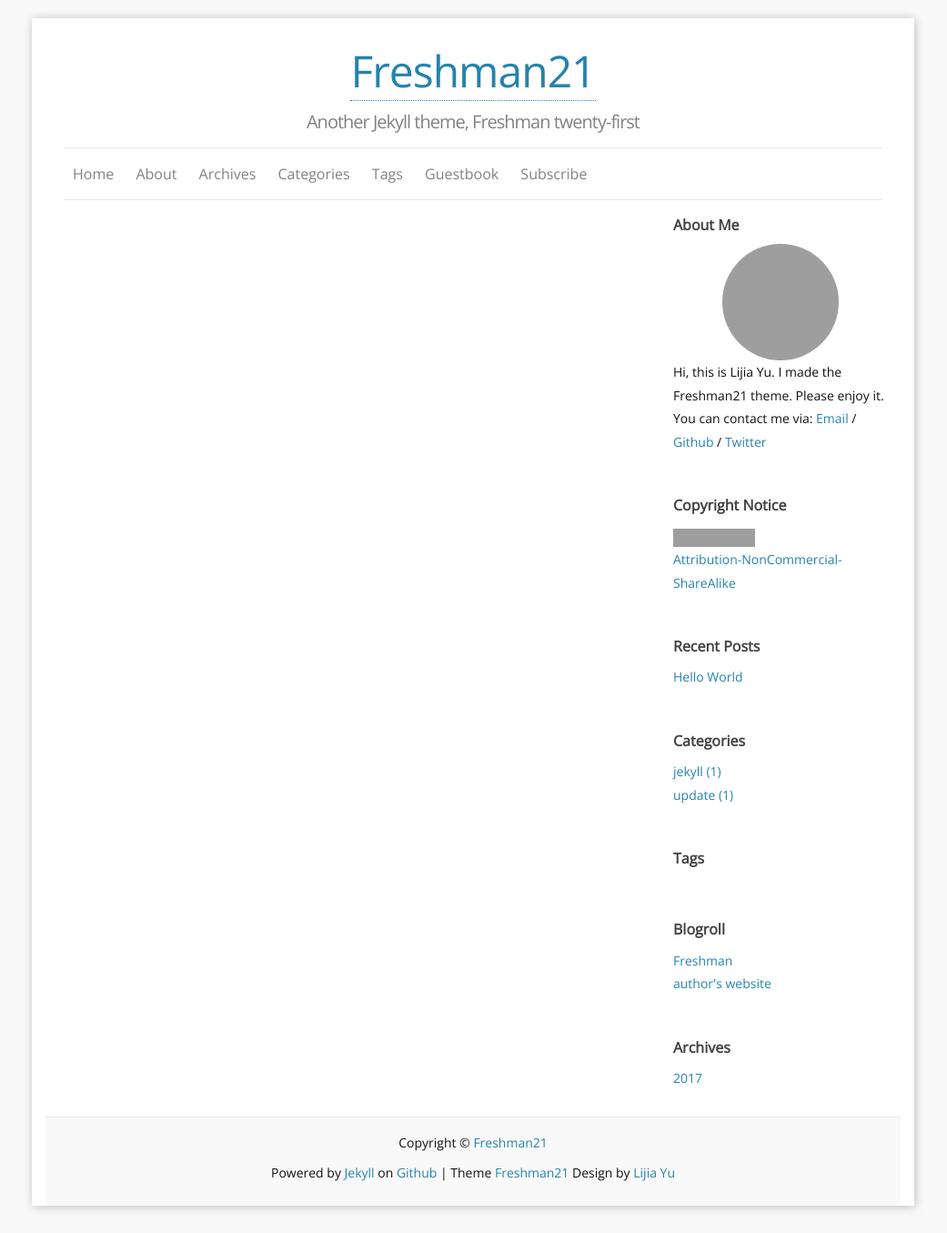
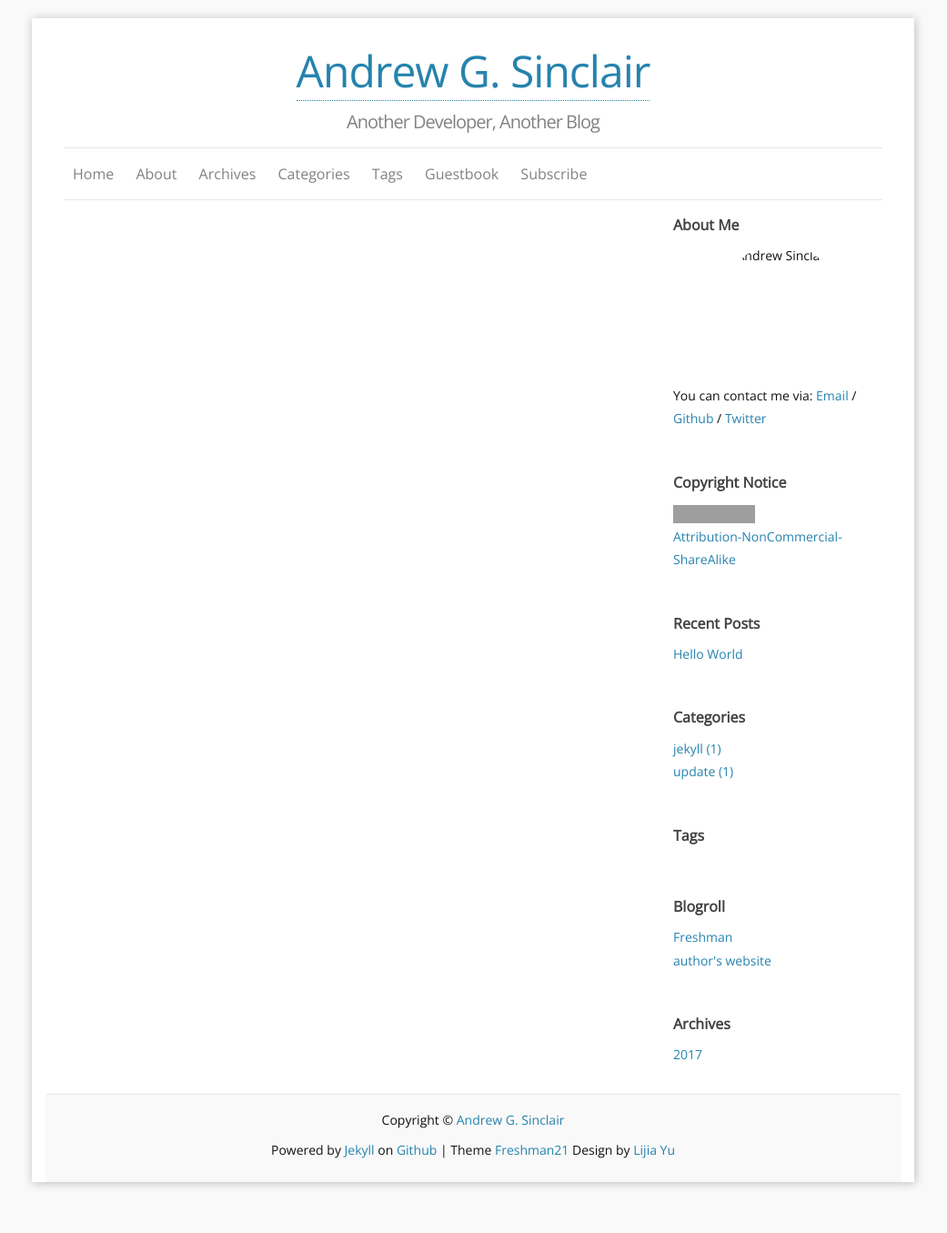
Before and after one commit to AndrewSinclair/AndrewSinclair.github.io, a Jekyll site: the page built from index.md, in a window 1280 px wide. Shown: the whole page at 91% size, without its empty margins (120-1161 px from the left). Built offline with Jekyll 4.4.1, drawn with Linux system fonts in a browser that asks for light colours; our own code applies the rules of GitHub Pages for plain Markdown files; the list of posts is cut into pages by our own code; after the commit the page ends 1329 px from its top, so only the background shows below that; grey boxes are pictures that could not be loaded.

Commit message:
updtaed the config data

```diff
--- a/_config.yml
+++ b/_config.yml
@@ -1,22 +1,22 @@
 ### Site info:
-title: Freshman21
-tagline: Another Jekyll theme, Freshman twenty-first
-author: Lijia Yu
-email: yu@lijiayu.net
-description: "Freshman21 is a Jekyll blog theme." # You can edit this line in _config.yml. It will appear in your document head meta and in your feed.xml site description
-keywords: "Jekyll, theme, Freshman21"
-baseurl: "/freshman21" # the subpath of your site, e.g. /blog/
-url: "http://yulijia.net/freshman21" # the base hostname & protocol for your site
+title: Andrew G. Sinclair
+tagline: Another Developer, Another Blog
+author: Andrew Sinclair
+email: andrew.george.sinclair@gmail.com
+description: "Amusing anecdotes abound!" # You can edit this line in _config.yml. It will appear in your document head meta and in your feed.xml site description
+keywords: "Blog"
+baseurl: "/blog" # the subpath of your site, e.g. /blog/
+url: "" # the base hostname & protocol for your site
 locale: en_US
 
 ### Personal info and site tools info:
-twitter_username: yulijia
-github_username:  yulijia
-disqus_shortname: freshman21
-favicon:     "/images/favicon.ico"
-aboutme: Hi, this is Lijia Yu. I made the Freshman21 theme. Please enjoy it. # these are shown on aboutme-sidebar.
-aboutme_photo: https://i.imgur.com/Mdc4szJl.jpg# your photo.
-google_analytics_key: UA-57979084-1 # put YOUR key here to enable tracking! (blank to disable)
+twitter_username: Andy_CDandy
+github_username:  AndrewSinclair
+#disqus_shortname: freshman21
+#favicon:     "/images/favicon.ico"
+#aboutme: Hi, this is Lijia Yu. I made the Freshman21 theme. Please enjoy it. # these are shown on aboutme-sidebar.
+#aboutme_photo: https://i.imgur.com/Mdc4szJl.jpg# your photo.
+#google_analytics_key: UA-57979084-1 # put YOUR key here to enable tracking! (blank to disable)
 
 
 ### Site setting:
```
